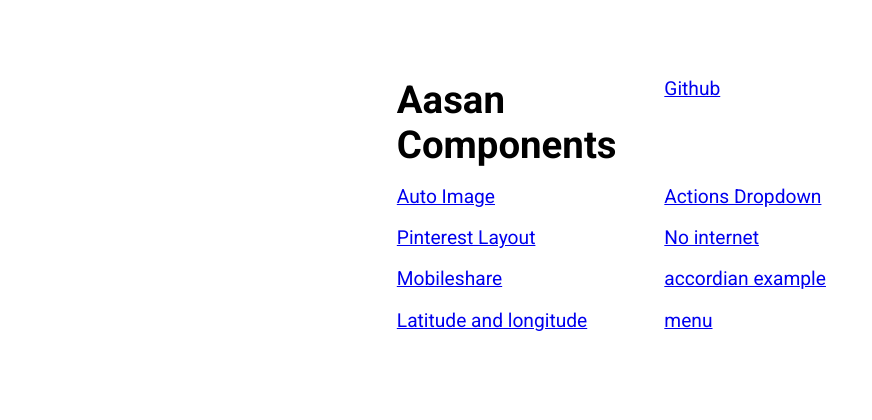
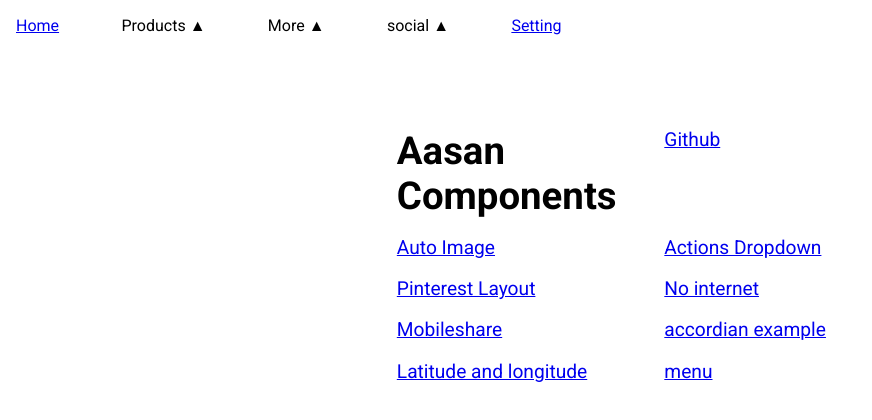
Before and after one commit to Amanp30/aasan-components, a Next.js app: page / in a window 1280 px wide. Shown: the top 420 px of the page, without its empty margins (0-872 px from the left). Built offline with nearby package versions, Linux system fonts and the light colour scheme.

Commit message:
accordian example

```diff
--- /dev/null
+++ b/components/menu/menu.js
@@ -0,0 +1,125 @@
+import React, { useEffect, useState } from "react";
+import Link from "next/link";
+
+function menu({ itemdata }) {
+  const [isDropdown, setisDropdown] = useState({});
+
+  var menu = [
+    { text: "Home", link: "/" },
+    {
+      text: "Products",
+      link: [
+        { text: "Product One", link: "/geolocation" },
+        { text: "Product two", link: "/two" },
+      ],
+    },
+    {
+      text: "More",
+      link: [
+        { text: "Privacy", link: "/privacy" },
+        { text: "T & C", link: "/termscondition" },
+      ],
+    },
+    {
+      text: "social",
+      link: [
+        { text: "facebook", link: "/privacy" },
+        { text: "twitter", link: "/termscondition" },
+        { text: "Youtube", link: "/termscondition" },
+      ],
+    },
+    { text: "Setting", link: "/menu" },
+  ];
+
+  // add click event listener to the document
+  useEffect(() => {
+    document.addEventListener("click", handleClickOutside);
+    return () => {
+      document.removeEventListener("click", handleClickOutside);
+    };
+  }, []);
+
+  // function to handle clicks outside the menu
+  function handleClickOutside(event) {
+    // check if the click event target is the menu or a descendant of the menu
+    if (!event.target.closest(".menua")) {
+      // if it's not, then close all of the submenus
+      setisDropdown({});
+    }
+  }
+
+  function handleMouseEnter(id) {
+    setisDropdown((prevState) => ({ ...prevState, [id]: true }));
+  }
+  function handleMouseLeave(id) {
+    setisDropdown((prevState) => ({ ...prevState, [id]: false }));
+  }
+  function opensub(id) {
+    const newIsDropdown = {};
+    Object.keys(isDropdown).forEach((key) => {
+      newIsDropdown[key] = false;
+    });
+    newIsDropdown[id] = !isDropdown[id];
+    setisDropdown(newIsDropdown);
+
+    //setisDropdown((prevState) => ({ ...prevState, [id]: !prevState[id] }));
+  }
+  return (
+    <>
+      <div className="menu">
+        <ul className="nav">
+          {menu?.map((item, index) => {
+            if (typeof item.link == "string") {
+              return (
+                <div key={index} className="menua">
+                  <Link href={item.link} onClick={(e) => setisDropdown({})}>
+                    {item.text}
+                  </Link>
+                </div>
+              );
+            } else if (Array.isArray(item.link)) {
+              return (
+                <div
+                  key={index}
+                  /* onMouseEnter={() => handleMouseEnter(index)}
+                  onMouseLeave={() => handleMouseLeave(index)} */
+                  onClick={(e) => opensub(index)}
+                  className="dropdownlinks menua"
+                >
+                  {item.text}{" "}
+                  {isDropdown[index] ? (
+                    <>
+                      <span>▼</span>
+                    </>
+                  ) : (
+                    <>
+                      <span>▲</span>
+                    </>
+                  )}
+                  <div
+                    className={
+                      isDropdown[index] ? `submenu_open` : "submenu_close"
+                    }
+                  >
+                    {item.link.map((subItem, subIndex) => (
+                      <div key={subIndex} className="ohosublink">
+                        <Link
+                          href={subItem.link}
+                          onClick={(e) => setisDropdown({})}
+                        >
+                          {subItem.text}
+                        </Link>
+                      </div>
+                    ))}
+                  </div>
+                </div>
+              );
+            }
+          })}
+        </ul>
+      </div>
+    </>
+  );
+}
+
+export default menu;
--- a/pages/geolocation.js
+++ b/pages/geolocation.js
@@ -1,5 +1,5 @@
 import React, { useEffect, useState } from "react";
-
+import Menu from "../components/menu/menu";
 function geolocation() {
   const [longitude, setlongitude] = useState("");
   const [latitude, setlatitude] = useState("");
@@ -16,6 +16,7 @@ function geolocation() {
   }, []);
   return (
     <>
+      <Menu />
       Latitude is - {latitude}
       <br />
       longitude is - {longitude}
--- a/pages/index.js
+++ b/pages/index.js
@@ -1,8 +1,9 @@
 import Link from "next/link";
-
+import Menu from "../components/menu/menu";
 function index() {
   return (
     <>
+      <Menu />
       <div className="divtwoji">
         <h1>Aasan Components</h1>
         <a href="https://github.com/Amanp30/aasan-components">Github</a>
--- a/styles/globals.css
+++ b/styles/globals.css
@@ -6,6 +6,7 @@
     box-sizing: border-box;
     font-family: 'Roboto',
         sans-serif;
+    -webkit-tap-highlight-color: transparent;
 }
 
 .divtwoji {
@@ -157,8 +158,12 @@
     }
 
     .submenu_open {
-        position: unset;
-
+        position: initial;
+        width: 100% !important;
+        max-width: initial;
+        top: initial;
+        left: initial;
+        margin-top: .6em;
     }
 
     .menua {
```
Also changed, not shown: pages/menu.js (+5 -111 lines).
